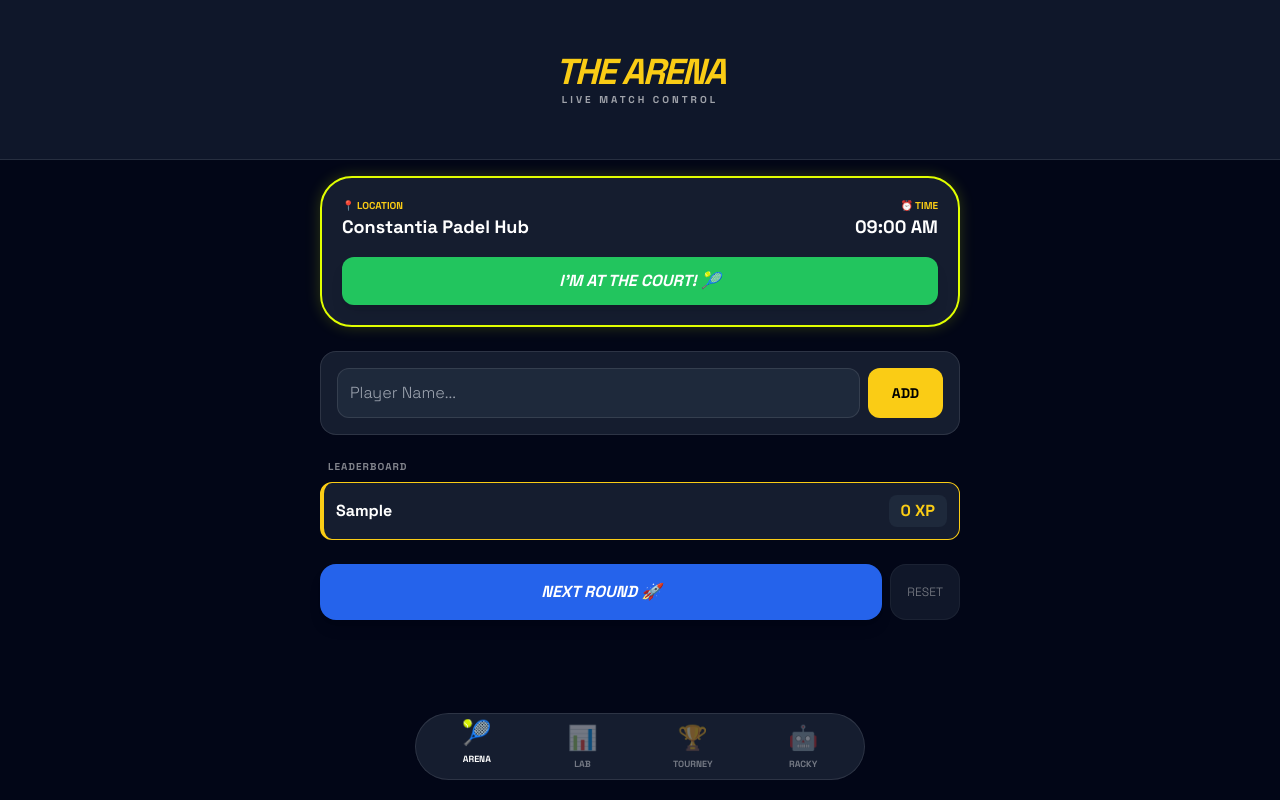
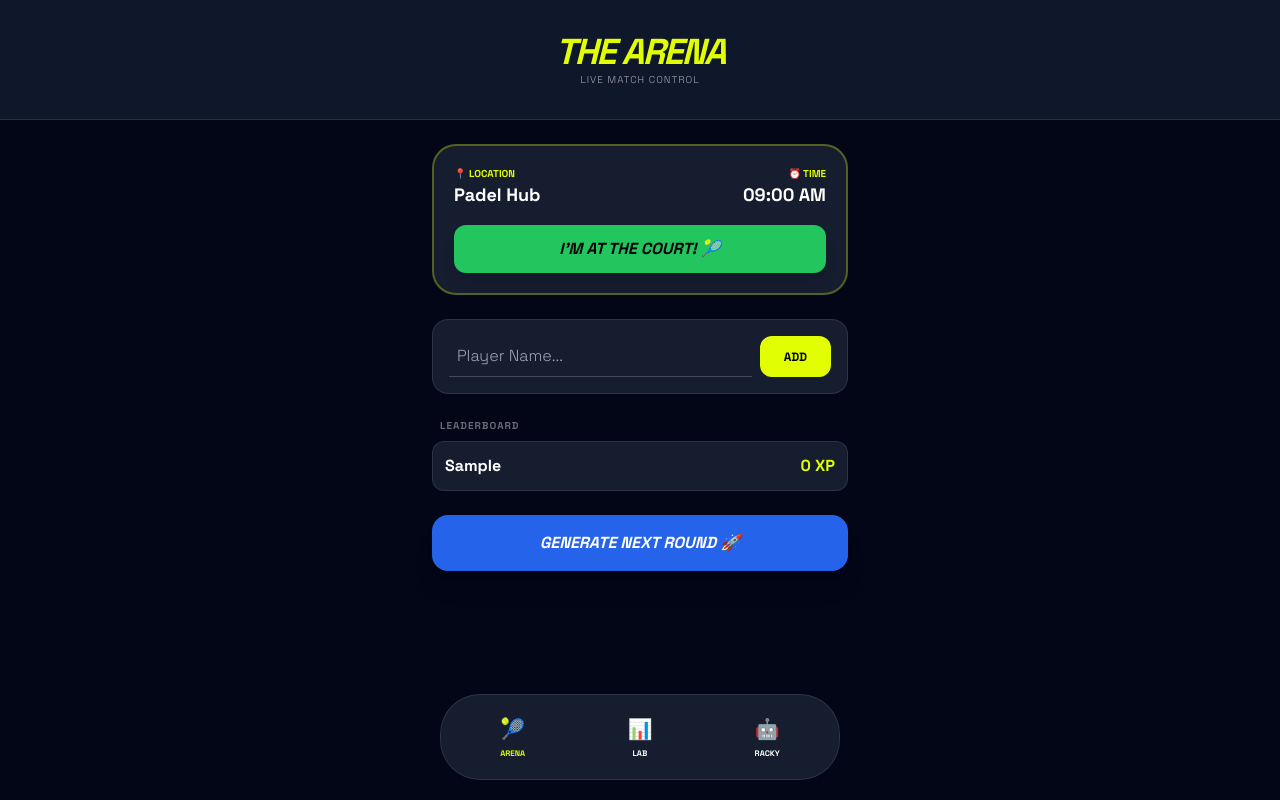
Before and after one commit to ziyaadsarang73-cloud/Padel-management-, a plain HTML site: page index.html in a window 1280 px wide. Both pictures are taken after typing "Sample" into the empty fields and a click on the button "ADD". Drawn offline with nearby package versions, Linux system fonts and the light colour scheme.

Commit message:
Update index.html

```diff
--- a/index.html
+++ b/index.html
@@ -2,222 +2,152 @@
 <html lang="en">
 <head>
     <meta charset="UTF-8">
-    <meta name="viewport" content="width=device-width, initial-scale=1.0, maximum-scale=1.0, user-scalable=no">
-    <title>PadelPilot Pro</title>
-
+    <meta name="viewport" content="width=device-width, initial-scale=1.0">
+    <title>PadelPilot Pro - High Energy</title>
     <script src="https://cdn.tailwindcss.com"></script>
-
     <style>
         @import url('https://fonts.googleapis.com/css2?family=Space+Grotesk:wght@300;700&display=swap');
-        body { font-family: 'Space Grotesk', sans-serif; background: #020617; color: white; margin: 0; padding-bottom: 100px; }
-
-        /* THE NEON APP AESTHETIC */
-        .glass-card { background: rgba(30, 41, 59, 0.7); backdrop-filter: blur(12px); border: 1px solid rgba(255,255,255,0.1); }
-        .neon-border-volt { border: 2px solid #e1ff00; box-shadow: 0 0 15px rgba(225, 255, 0, 0.2); }
-        .tab-view { display: none; }
-        .tab-active { display: block; animation: fadeIn 0.3s ease; }
-
-        @keyframes fadeIn { from { opacity: 0; transform: translateY(8px); } to { opacity: 1; transform: translateY(0); } }
-
-        /* NAV DOCK */
-        .nav-dock { position: fixed; bottom: 20px; left: 50%; transform: translateX(-50%); width: 92%; max-width: 450px; z-index: 100; }
-        .nav-btn { display: flex; flex-direction: column; align-items: center; transition: all 0.2s; opacity: 0.4; }
-        .nav-btn.active { opacity: 1; transform: translateY(-5px); }
-
-        input::placeholder { color: rgba(255,255,255,0.3); }
+        body { font-family: 'Space Grotesk', sans-serif; background-color: #020617; color: white; }
+        .glass { background: rgba(30, 41, 59, 0.7); backdrop-filter: blur(10px); border: 1px solid rgba(255,255,255,0.1); }
+        .neon-volt { color: #e1ff00; }
+        .bg-neon-volt { background-color: #e1ff00; }
+        .tab-content { display: none; }
+        .active-tab { display: block; }
+        .nav-dock { position: fixed; bottom: 20px; left: 50%; transform: translateX(-50%); width: 90%; max-width: 400px; z-index: 100; }
     </style>
 </head>
-<body>
+<body class="pb-24">
 
-    <div id="mainBanner" class="h-40 flex flex-col items-center justify-center border-b border-white/10 bg-slate-900 transition-colors duration-500">
-        <h1 id="bannerTitle" class="text-4xl font-black italic tracking-tighter text-yellow-400">THE ARENA</h1>
-        <p id="bannerSubtitle" class="text-[10px] uppercase tracking-[0.3em] font-bold opacity-60">Live Match Control</p>
+    <div id="arena" class="tab-content active-tab">
+        <div class="p-8 text-center bg-slate-900 border-b border-white/10 mb-6">
+            <h1 class="text-4xl font-black italic tracking-tighter neon-volt">THE ARENA</h1>
+            <p class="text-[10px] uppercase tracking-widest opacity-60">Live Match Control</p>
         </div>
 
-    <div class="p-4 max-w-2xl mx-auto">
-
-        <div id="tab-arena" class="tab-view tab-active space-y-6">
-
-            <div class="glass-card p-5 rounded-[2rem] neon-border-volt">
-                <div class="flex justify-between items-start mb-4">
+        <div class="max-w-md mx-auto px-4 space-y-6">
+            <div class="glass p-5 rounded-3xl border-2 border-[#e1ff00]/30">
+                <div class="flex justify-between items-center mb-4">
                     <div>
-                        <p class="text-[10px] font-bold text-yellow-400 uppercase">📍 Location</p>
-                        <h2 class="text-lg font-bold">Constantia Padel Hub</h2>
+                        <p class="text-[10px] font-bold neon-volt uppercase">📍 Location</p>
+                        <h2 id="locDisplay" class="text-lg font-bold">Padel Hub</h2>
                     </div>
                     <div class="text-right">
-                        <p class="text-[10px] font-bold text-yellow-400 uppercase">⏰ Time</p>
-                        <h2 class="text-lg font-bold">09:00 AM</h2>
+                        <p class="text-[10px] font-bold neon-volt uppercase">⏰ Time</p>
+                        <h2 id="timeDisplay" class="text-lg font-bold">09:00 AM</h2>
                     </div>
                 </div>
-                <button onclick="handleCheckIn()" id="checkInBtn" class="w-full bg-green-500 text-white font-black py-3 rounded-xl uppercase italic shadow-lg active:scale-95 transition-all">
-                    I'm at the court! 🎾
-                </button>
+                <button onclick="checkIn()" id="checkBtn" class="w-full bg-green-500 text-black font-black py-3 rounded-xl uppercase italic shadow-lg">I'm at the court! 🎾</button>
             </div>
 
-            <div class="glass-card p-4 rounded-2xl flex gap-2">
-                <input type="text" id="playerName" placeholder="Player Name..." class="flex-1 bg-slate-800 p-3 rounded-xl border border-white/10 focus:border-yellow-400 outline-none">
-                <button onclick="addPlayer()" class="bg-yellow-400 text-black font-black px-6 rounded-xl uppercase text-sm">Add</button>
+            <div class="glass p-4 rounded-2xl flex gap-2">
+                <input type="text" id="playerName" placeholder="Player Name..." class="flex-1 bg-transparent border-b border-white/20 outline-none p-2">
+                <button onclick="addPlayer()" class="bg-neon-volt text-black font-black px-6 py-2 rounded-xl uppercase text-xs">Add</button>
             </div>
 
-            <div id="leaderboard" class="space-y-2">
-                <h3 class="text-[10px] font-bold opacity-50 uppercase tracking-widest ml-2">Leaderboard</h3>
-                </div>
+            <div id="leaderboard" class="space-y-2"></div>
 
-            <div class="flex gap-2">
-                <button onclick="generateRounds()" class="flex-1 bg-blue-600 font-black py-4 rounded-2xl uppercase italic shadow-lg">Next Round 🚀</button>
-                <button onclick="resetApp()" class="px-4 bg-slate-800 rounded-2xl border border-white/10 text-xs uppercase opacity-50">Reset</button>
-            </div>
+            <button onclick="generateRounds()" class="w-full bg-blue-600 font-black py-4 rounded-2xl uppercase italic shadow-xl">Generate Next Round 🚀</button>
 
-            <div id="matchDisplay" class="space-y-3">
+            <div id="matchDisplay" class="space-y-3"></div>
         </div>
     </div>
 
-        <div id="tab-lab" class="tab-view text-center pt-20">
-            <span class="text-5xl opacity-20">🔒</span>
-            <h2 class="text-2xl font-bold mt-4">Trainer Lab</h2>
-            <p class="text-sm opacity-50 mb-8 max-w-[200px] mx-auto">Access revenue, private notes, and your schedule.</p>
-            <button onclick="alert('Login System Coming Next!')" class="bg-cyan-500 px-10 py-3 rounded-full font-black italic shadow-lg shadow-cyan-900/50">LOG IN</button>
+    <div id="lab" class="tab-content">
+        <div class="p-8 text-center bg-slate-900 border-b border-cyan-400/30 mb-6">
+            <h1 class="text-4xl font-black italic tracking-tighter text-cyan-400">TRAINER LAB</h1>
         </div>
-
-        <div id="tab-tourney" class="tab-view text-center pt-20">
-            <span class="text-5xl opacity-20">🏆</span>
-            <h2 class="text-2xl font-bold mt-4">Tournament Mode</h2>
-            <p class="text-sm opacity-50">Locked until Trainer Lab is active.</p>
-        </div>
-
-        <div id="tab-racky" class="tab-view space-y-4">
-            <div class="glass-card p-8 rounded-[3rem] text-center border-green-500/30">
-                <div class="text-6xl mb-4 animate-bounce">🤖</div>
-                <h2 class="text-2xl font-bold text-green-400">Ask Racky</h2>
-                <p class="text-sm opacity-70">"I'm scanning the padel rulebook..."</p>
-            </div>
-            <div class="p-4 glass-card rounded-2xl">
-                <p class="text-xs font-bold text-green-400 uppercase mb-2">Rule Quick Search</p>
-                <input type="text" placeholder="Fence? Net? Serve?" class="w-full bg-slate-800 p-4 rounded-xl border border-white/5">
+        <div class="flex flex-col items-center justify-center pt-20">
+            <span class="text-6xl mb-4">🔒</span>
+            <button onclick="alert('Login Required')" class="bg-cyan-500 text-black font-black px-8 py-3 rounded-full uppercase">Trainer Login</button>
         </div>
     </div>
 
+    <div id="racky" class="tab-content">
+        <div class="p-8 text-center bg-slate-900 border-b border-green-400/30 mb-6">
+            <h1 class="text-4xl font-black italic tracking-tighter text-green-400">ASK RACKY</h1>
+        </div>
+        <div class="px-4 text-center">
+            <div class="text-6xl animate-bounce mb-4">🤖</div>
+            <p class="opacity-70 italic">"Ready to check the rules, Coach!"</p>
+        </div>
     </div>
 
-    <div class="nav-dock glass-card p-2 rounded-[2.5rem] flex justify-around items-center">
-        <button onclick="setActiveTab('arena')" id="btn-arena" class="nav-btn active">
-            <span class="text-2xl">🎾</span>
-            <span class="text-[9px] font-bold uppercase mt-1">Arena</span>
+    <div class="nav-dock glass p-2 rounded-[2.5rem] flex justify-around items-center">
+        <button onclick="showTab('arena')" class="p-3 flex flex-col items-center">
+            <span class="text-xl">🎾</span>
+            <span class="text-[8px] font-bold uppercase mt-1 neon-volt">Arena</span>
         </button>
-        <button onclick="setActiveTab('lab')" id="btn-lab" class="nav-btn">
-            <span class="text-2xl">📊</span>
-            <span class="text-[9px] font-bold uppercase mt-1">Lab</span>
+        <button onclick="showTab('lab')" class="p-3 flex flex-col items-center">
+            <span class="text-xl">📊</span>
+            <span class="text-[8px] font-bold uppercase mt-1">Lab</span>
         </button>
-        <button onclick="setActiveTab('tourney')" id="btn-tourney" class="nav-btn">
-            <span class="text-2xl">🏆</span>
-            <span class="text-[9px] font-bold uppercase mt-1">Tourney</span>
-        </button>
-        <button onclick="setActiveTab('racky')" id="btn-racky" class="nav-btn">
-            <span class="text-2xl">🤖</span>
-            <span class="text-[9px] font-bold uppercase mt-1">Racky</span>
+        <button onclick="showTab('racky')" class="p-3 flex flex-col items-center">
+            <span class="text-xl">🤖</span>
+            <span class="text-[8px] font-bold uppercase mt-1">Racky</span>
         </button>
     </div>
 
     <script>
-        // --- CORE DATA ENGINE ---
+        // --- DATA ---
         let players = [];
-        let matches = [];
 
-        // --- ARENA FUNCTIONS ---
+        // --- CORE FUNCTIONS (Last Night's Logic) ---
         function addPlayer() {
-            const nameInput = document.getElementById('playerName');
-            const name = nameInput.value.trim();
+            const name = document.getElementById('playerName').value;
             if (name) {
-                players.push({ name: name, points: 0, matchesPlayed: 0 });
-                nameInput.value = '';
-                updateUI();
+                players.push({ name: name, points: 0 });
+                document.getElementById('playerName').value = '';
+                updateLeaderboard();
             }
         }
 
-        function updateUI() {
+        function updateLeaderboard() {
             const lb = document.getElementById('leaderboard');
-            // Keep the header
-            lb.innerHTML = '<h3 class="text-[10px] font-bold opacity-50 uppercase tracking-widest ml-2">Leaderboard</h3>';
-
-            // Sort by points
-            players.sort((a, b) => b.points - a.points);
-
-            players.forEach((p, index) => {
+            lb.innerHTML = '<p class="text-[10px] font-bold opacity-40 uppercase tracking-widest ml-2">Leaderboard</p>';
+            players.sort((a,b) => b.points - a.points).forEach(p => {
                 lb.innerHTML += `
-                    <div class="glass-card p-3 rounded-xl flex justify-between items-center border-l-4 ${index === 0 ? 'border-yellow-400' : 'border-transparent'}">
+                    <div class="glass p-3 rounded-xl flex justify-between">
                         <span class="font-bold">${p.name}</span>
-                        <span class="bg-slate-800 px-3 py-1 rounded-lg text-yellow-400 font-bold">${p.points} XP</span>
+                        <span class="neon-volt font-bold">${p.points} XP</span>
                     </div>
                 `;
             });
         }
 
         function generateRounds() {
-            if (players.length < 4) return alert("Need 4 players!");
+            if(players.length < 4) return alert("Need 4 players!");
             const shuffled = [...players].sort(() => 0.5 - Math.random());
             const display = document.getElementById('matchDisplay');
-            display.innerHTML = '<h3 class="text-[10px] font-bold opacity-50 uppercase tracking-widest ml-2">Current Matches</h3>';
+            display.innerHTML = '<p class="text-[10px] font-bold opacity-40 uppercase tracking-widest ml-2">Matches</p>';
 
-            for (let i = 0; i < Math.floor(shuffled.length / 4); i++) {
-                const team1 = [shuffled[i*4], shuffled[i*4+1]];
-                const team2 = [shuffled[i*4+2], shuffled[i*4+3]];
-
+            for(let i=0; i < Math.floor(shuffled.length/4); i++) {
+                const t1 = [shuffled[i*4], shuffled[i*4+1]];
+                const t2 = [shuffled[i*4+2], shuffled[i*4+3]];
                 display.innerHTML += `
-                    <div class="glass-card p-4 rounded-2xl space-y-3">
-                        <div class="flex justify-between items-center">
-                            <div class="text-center w-5/12">
-                                <p class="text-sm font-bold">${team1[0].name} & ${team1[1].name}</p>
-                                <button onclick="addPoint('${team1[0].name}', '${team1[1].name}')" class="mt-2 bg-yellow-400 text-black text-[10px] font-black px-4 py-1 rounded-full uppercase">Win</button>
-                            </div>
-                            <div class="text-xs opacity-30 font-bold italic">VS</div>
-                            <div class="text-center w-5/12">
-                                <p class="text-sm font-bold">${team2[0].name} & ${team2[1].name}</p>
-                                <button onclick="addPoint('${team2[0].name}', '${team2[1].name}')" class="mt-2 bg-yellow-400 text-black text-[10px] font-black px-4 py-1 rounded-full uppercase">Win</button>
-                            </div>
-                        </div>
+                    <div class="glass p-4 rounded-2xl flex justify-between items-center text-sm">
+                        <button onclick="win('${t1[0].name}','${t1[1].name}')" class="text-center w-5/12">${t1[0].name} & ${t1[1].name} <br> <span class="text-[10px] neon-volt uppercase">[Win]</span></button>
+                        <div class="italic opacity-20">VS</div>
+                        <button onclick="win('${t2[0].name}','${t2[1].name}')" class="text-center w-5/12">${t2[0].name} & ${t2[1].name} <br> <span class="text-[10px] neon-volt uppercase">[Win]</span></button>
                     </div>
                 `;
             }
         }
 
-        function addPoint(p1, p2) {
-            players.forEach(p => {
-                if (p.name === p1 || p.name === p2) p.points += 10;
-            });
-            updateUI();
+        function win(p1, p2) {
+            players.forEach(p => { if(p.name === p1 || p.name === p2) p.points += 10; });
+            updateLeaderboard();
         }
 
-        function resetApp() {
-            if(confirm("Clear all players?")) {
-                players = [];
-                document.getElementById('matchDisplay').innerHTML = '';
-                updateUI();
-            }
+        // --- NEW APP FEATURES ---
+        function showTab(tabId) {
+            document.querySelectorAll('.tab-content').forEach(t => t.style.display = 'none');
+            document.getElementById(tabId).style.display = 'block';
         }
 
-        // --- NAVIGATION & UI LOGIC ---
-        function setActiveTab(tabId) {
-            document.querySelectorAll('.tab-view').forEach(v => v.classList.remove('tab-active'));
-            document.querySelectorAll('.nav-btn').forEach(b => b.classList.remove('active'));
-
-            document.getElementById('tab-' + tabId).classList.add('tab-active');
-            document.getElementById('btn-' + tabId).classList.add('active');
-
-            const title = document.getElementById('bannerTitle');
-            const banners = {
-                'arena': { name: 'THE ARENA', color: '#e1ff00' },
-                'lab': { name: 'TRAINER LAB', color: '#22d3ee' },
-                'tourney': { name: 'PRO TOURNEY', color: '#a855f7' },
-                'racky': { name: 'ASK RACKY', color: '#4ade80' }
-            };
-            title.innerText = banners[tabId].name;
-            title.style.color = banners[tabId].color;
-        }
-
-        function handleCheckIn() {
-            const btn = document.getElementById('checkInBtn');
-            btn.innerText = "CHECKED IN! ✅";
-            btn.classList.replace('bg-green-500', 'bg-slate-700');
+        function checkIn() {
+            document.getElementById('checkBtn').innerText = "ARRIVED ✅";
+            document.getElementById('checkBtn').classList.replace('bg-green-500', 'bg-slate-700');
+            document.getElementById('checkBtn').classList.add('text-white');
         }
     </script>
 </body>
```
Lines whose indentation alone changed are shown as unchanged.
